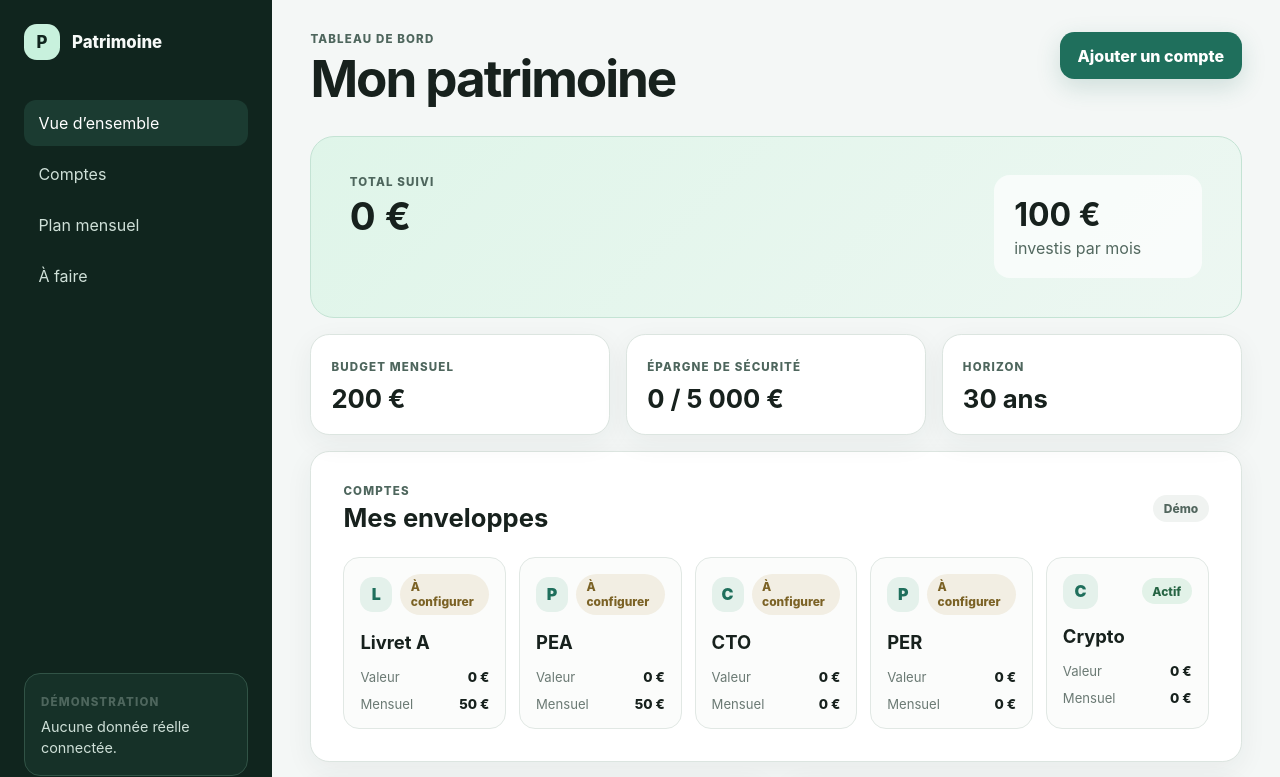
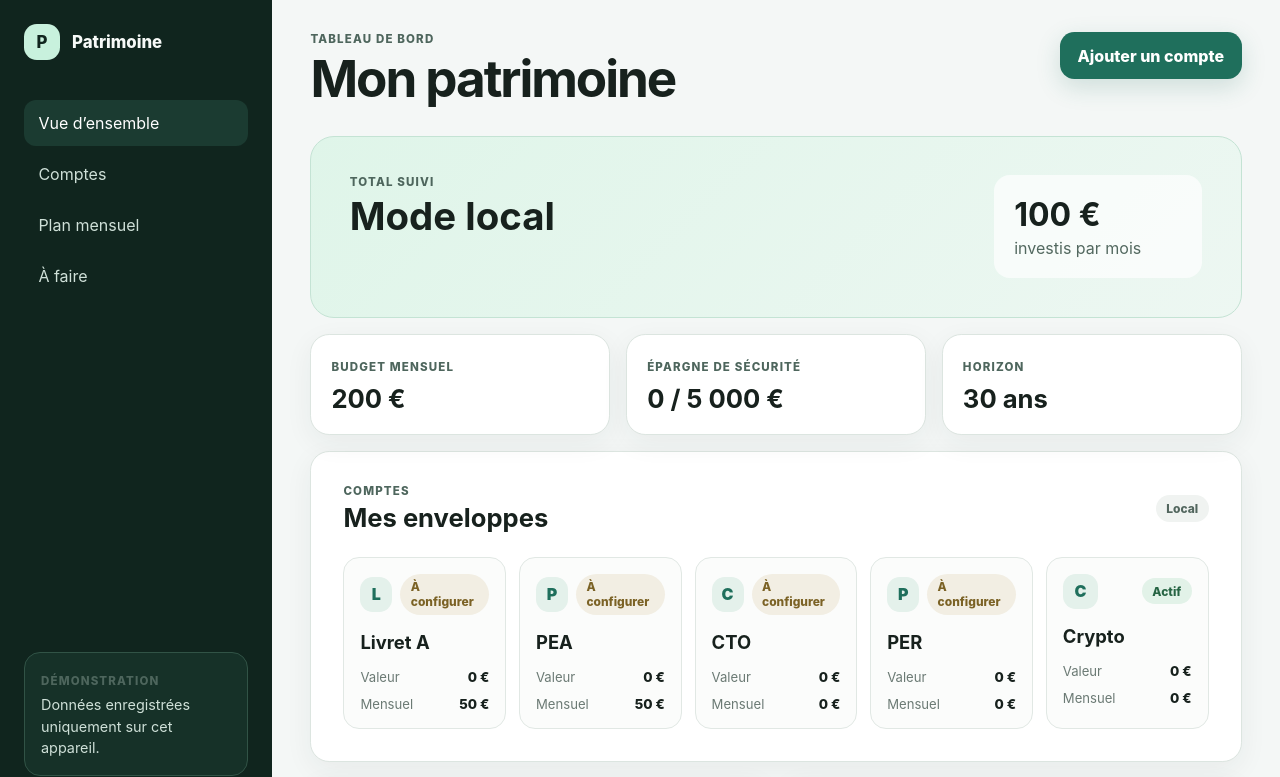
Before and after one commit to Owarino777/Patrimoine, a Next.js app: page / in a window 1280 px wide. Shown: the top 777 px of the page. Built offline with nearby package versions, Linux system fonts and the light colour scheme.

Commit message:
feat(demo): render locally persisted accounts on dashboard

```diff
--- a/src/app/page.tsx
+++ b/src/app/page.tsx
@@ -1,5 +1,6 @@
 import Link from "next/link";
-import { dashboardAccounts, monthlyPlan, nextActions } from "./dashboard-demo";
+import { monthlyPlan, nextActions } from "./dashboard-demo";
+import { DemoAccountGrid } from "./demo-account-grid";
 
 const euro = new Intl.NumberFormat("fr-FR", {
   style: "currency",
@@ -9,7 +10,6 @@ const euro = new Intl.NumberFormat("fr-FR", {
 
 export default function HomePage() {
   const monthlyTotal = monthlyPlan.reduce((total, item) => total + item.amount, 0);
-  const patrimoineMonthly = dashboardAccounts.reduce((total, account) => total + account.monthlyContribution, 0);
 
   return (
     <div className="app-shell">
@@ -30,7 +30,7 @@ export default function HomePage() {
 
         <div className="sidebar-note">
           <span className="eyebrow">Démonstration</span>
-          <p>Aucune donnée réelle connectée.</p>
+          <p>Données enregistrées uniquement sur cet appareil.</p>
         </div>
       </aside>
 
@@ -46,109 +46,52 @@ export default function HomePage() {
         <section id="overview" aria-labelledby="overview-title" className="hero-card">
           <div>
             <p className="eyebrow">Total suivi</p>
-            <h2 id="overview-title">0 €</h2>
+            <h2 id="overview-title">Mode local</h2>
           </div>
-          <div className="hero-stat" aria-label={`${patrimoineMonthly} euros prévus chaque mois pour le patrimoine`}>
-            <strong>{euro.format(patrimoineMonthly)}</strong>
+          <div className="hero-stat">
+            <strong>100 €</strong>
             <span>investis par mois</span>
           </div>
         </section>
 
         <section className="metrics-grid" aria-label="Indicateurs principaux">
-          <article className="metric-card">
-            <span className="eyebrow">Budget mensuel</span>
-            <strong>{euro.format(monthlyTotal)}</strong>
-          </article>
-          <article className="metric-card">
-            <span className="eyebrow">Épargne de sécurité</span>
-            <strong>0 / 5 000 €</strong>
-          </article>
-          <article className="metric-card">
-            <span className="eyebrow">Horizon</span>
-            <strong>30 ans</strong>
-          </article>
+          <article className="metric-card"><span className="eyebrow">Budget mensuel</span><strong>{euro.format(monthlyTotal)}</strong></article>
+          <article className="metric-card"><span className="eyebrow">Épargne de sécurité</span><strong>0 / 5 000 €</strong></article>
+          <article className="metric-card"><span className="eyebrow">Horizon</span><strong>30 ans</strong></article>
         </section>
 
         <section id="accounts" aria-labelledby="accounts-title" className="section-card">
           <div className="section-heading">
-            <div>
-              <p className="eyebrow">Comptes</p>
-              <h2 id="accounts-title">Mes enveloppes</h2>
-            </div>
-            <span className="demo-badge">Démo</span>
+            <div><p className="eyebrow">Comptes</p><h2 id="accounts-title">Mes enveloppes</h2></div>
+            <span className="demo-badge">Local</span>
           </div>
-
-          <div className="account-grid">
-            {dashboardAccounts.map((account) => (
-              <article className="account-card" key={account.id}>
-                <div className="account-card-header">
-                  <span className="account-icon" aria-hidden="true">{account.name.slice(0, 1)}</span>
-                  <span className={`status-pill status-${account.status}`}>
-                    {account.status === "active" ? "Actif" : "À configurer"}
-                  </span>
-                </div>
-                <h3>{account.name}</h3>
-                <dl>
-                  <div><dt>Valeur</dt><dd>{euro.format(account.amount)}</dd></div>
-                  <div><dt>Mensuel</dt><dd>{euro.format(account.monthlyContribution)}</dd></div>
-                </dl>
-              </article>
-            ))}
-          </div>
+          <DemoAccountGrid />
         </section>
 
         <div className="two-column-grid">
           <section id="allocation" aria-labelledby="allocation-title" className="section-card">
-            <div className="section-heading">
-              <div>
-                <p className="eyebrow">Répartition</p>
-                <h2 id="allocation-title">200 € / mois</h2>
-              </div>
-            </div>
-
+            <div className="section-heading"><div><p className="eyebrow">Répartition</p><h2 id="allocation-title">200 € / mois</h2></div></div>
             <div className="allocation-bar" role="img" aria-label="50 pour cent vacances, 25 pour cent Livret A, 25 pour cent PEA">
               <span className="allocation-segment segment-vacances" style={{ width: "50%" }} />
               <span className="allocation-segment segment-livret" style={{ width: "25%" }} />
               <span className="allocation-segment segment-pea" style={{ width: "25%" }} />
             </div>
-
             <ul className="legend-list">
-              {monthlyPlan.map((item) => (
-                <li key={item.label}>
-                  <span><span className={`legend-dot legend-${item.label.toLowerCase().replace(" ", "-")}`} aria-hidden="true" />{item.label}</span>
-                  <strong>{euro.format(item.amount)}</strong>
-                </li>
-              ))}
+              {monthlyPlan.map((item) => <li key={item.label}><span><span className={`legend-dot legend-${item.label.toLowerCase().replace(" ", "-")}`} aria-hidden="true" />{item.label}</span><strong>{euro.format(item.amount)}</strong></li>)}
             </ul>
           </section>
 
           <section aria-labelledby="goal-title" className="section-card">
-            <div className="section-heading">
-              <div>
-                <p className="eyebrow">Objectif</p>
-                <h2 id="goal-title">Livret A</h2>
-              </div>
-            </div>
+            <div className="section-heading"><div><p className="eyebrow">Objectif</p><h2 id="goal-title">Livret A</h2></div></div>
             <div className="goal-amount"><strong>0 €</strong><span>/ 5 000 €</span></div>
             <progress value="0" max="5000">0 %</progress>
           </section>
         </div>
 
         <section id="actions" aria-labelledby="actions-title" className="section-card">
-          <div className="section-heading">
-            <div>
-              <p className="eyebrow">Priorités</p>
-              <h2 id="actions-title">À faire</h2>
-            </div>
-          </div>
+          <div className="section-heading"><div><p className="eyebrow">Priorités</p><h2 id="actions-title">À faire</h2></div></div>
           <ol className="action-list">
-            {nextActions.slice(0, 3).map((action, index) => (
-              <li key={action}>
-                <span aria-hidden="true">{index + 1}</span>
-                <p>{action}</p>
-                {index < 2 ? <Link href="/accounts/new">Ouvrir</Link> : <button type="button">Ouvrir</button>}
-              </li>
-            ))}
+            {nextActions.slice(0, 3).map((action, index) => <li key={action}><span aria-hidden="true">{index + 1}</span><p>{action}</p>{index < 2 ? <Link href="/accounts/new">Ouvrir</Link> : <button type="button">Ouvrir</button>}</li>)}
           </ol>
         </section>
       </main>
```
